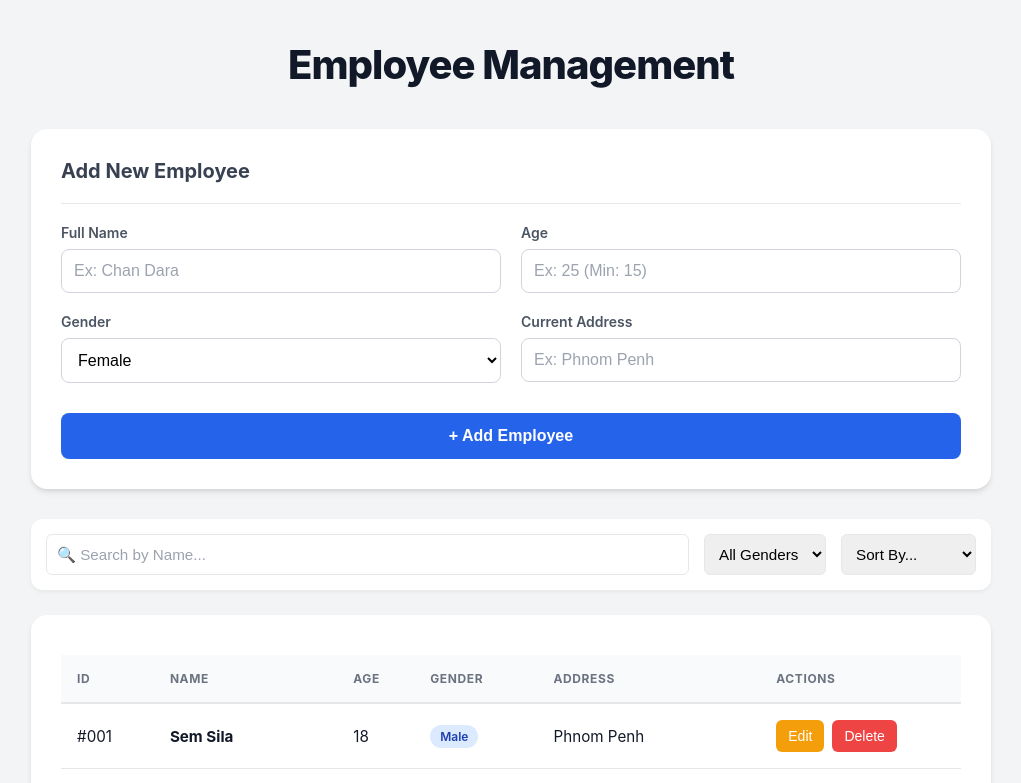
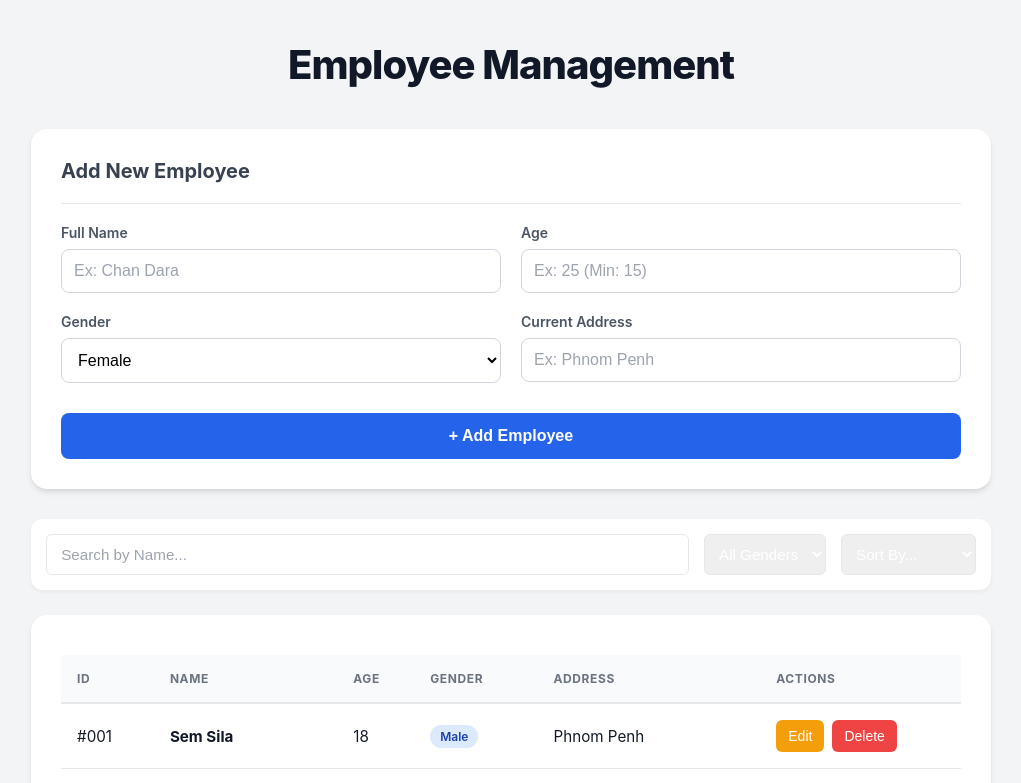
Before and after one commit to sila911/staffly, a React (Vite) app: page / in a window 1280 px wide. Shown: the top 783 px of the page, without its empty margins (129-1150 px from the left). Built offline with nearby package versions, Linux system fonts and the light colour scheme.

Commit message:
Fix text color on the Fialter dropdown list

```diff
--- a/index.html
+++ b/index.html
@@ -5,7 +5,7 @@
   <meta charset="UTF-8" />
   <link rel="icon" type="image/svg+xml" href="/vite.svg" />
   <meta name="viewport" content="width=device-width, initial-scale=1.0" />
-  <title>employee-directory</title>
+  <title>employee-management</title>
 </head>
 
 <body>
--- a/package.json
+++ b/package.json
@@ -1,5 +1,5 @@
 {
-  "name": "employee-directory",
+  "name": "employee-management",
   "private": true,
   "version": "0.0.0",
   "type": "module",
--- a/src/App.css
+++ b/src/App.css
@@ -124,7 +124,7 @@ h1 {
   border: 1px solid #e5e7eb;
   border-radius: 6px;
   font-size: 0.95rem;
-  color: #000;
+  color: #ffffff;
   /* BLACK TEXT IN FILTERS TOO */
 }
 
--- a/src/App.jsx
+++ b/src/App.jsx
@@ -169,7 +169,7 @@ function App() {
       <div className="filters">
         <input
           type="text"
-          placeholder="🔍 Search by Name..."
+          placeholder=" Search by Name..."
           value={filterName}
           onChange={(e) => setFilterName(e.target.value)}
         />
```
Also changed, not shown: 1 other file (tests, documents, lock files or other folders).
